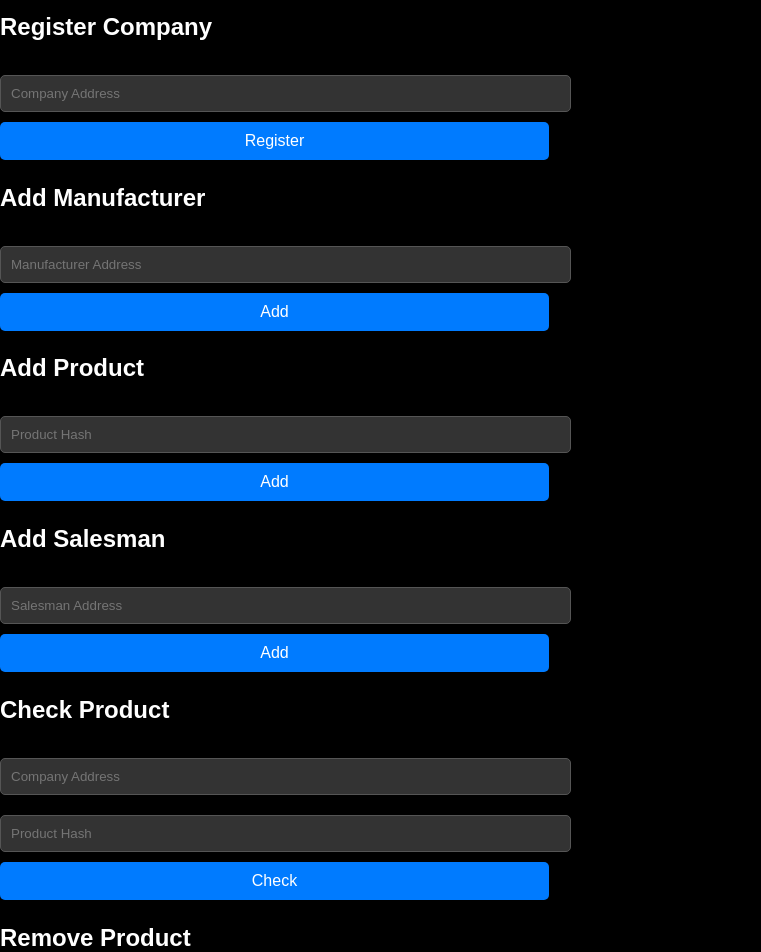
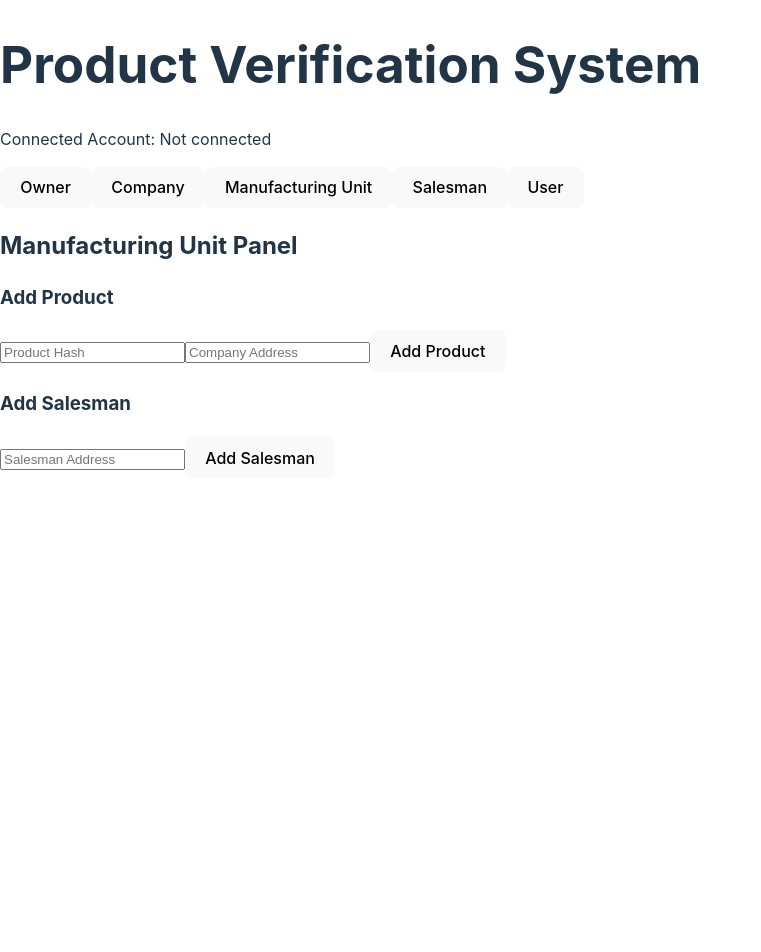
Before and after one commit to Dinesh1305/Product-Verification, a React (Vite) app in the folder vite-project/: page /manufacturing in a window 1280 px wide. Shown: the part 160-1112 px from the top of the page, without its empty margins (0-761 px from the left). After the commit the page ends 800 px from the top, so only its background shows below. Built offline with nearby package versions, Linux system fonts and the light colour scheme.

Commit message:
frontend is fixed

```diff
--- a/vite-project/package.json
+++ b/vite-project/package.json
@@ -12,6 +12,7 @@
   "dependencies": {
     "react": "^19.0.0",
     "react-dom": "^19.0.0",
+    "react-router-dom": "^7.1.5",
     "web3": "^4.16.0"
   },
   "devDependencies": {
--- a/vite-project/src/App.jsx
+++ b/vite-project/src/App.jsx
@@ -1,148 +1,63 @@
 import React, { useState, useEffect } from "react";
+import { BrowserRouter as Router, Route, Routes, Link } from "react-router-dom";
 import Web3 from "web3";
-import './App.css';
+import Owner from "./components/Owner";
+import Company from "./components/Company";
+import ManufacturingUnit from "./components/ManufacturingUnit";
+import Salesman from "./components/Salesman";
+import User from "./components/User";
 import abi from "./Json/Products.json";
 
 const contractABI = abi.abi;
 const contractAddress = "0x5424D9e81e0Ad39fb00Fe43d650eE7995D49cE07";
 
-const ProductsDApp = () => {
+const App = () => {
   const [web3, setWeb3] = useState(null);
   const [contract, setContract] = useState(null);
   const [account, setAccount] = useState("Not connected");
-  const [companyAddress, setCompanyAddress] = useState("");
-  const [manufacturerAddress, setManufacturerAddress] = useState("");
-  const [salesmanAddress, setSalesmanAddress] = useState("");
-  const [productHash, setProductHash] = useState("");
-  const [checkCompany, setCheckCompany] = useState("");
-  const [checkProductHash, setCheckProductHash] = useState("");
-  const [productExists, setProductExists] = useState(null);
-  const [removeCompany, setRemoveCompany] = useState("");
-  const [removeProductHash, setRemoveProductHash] = useState("");
 
   useEffect(() => {
-    const init = async () => {
+    const initWeb3 = async () => {
       if (window.ethereum) {
         const web3Instance = new Web3(window.ethereum);
         await window.ethereum.request({ method: "eth_requestAccounts" });
         const accounts = await web3Instance.eth.getAccounts();
-        const contractInstance = new web3Instance.eth.Contract(
-          contractABI,
-          contractAddress
-        );
+        const contractInstance = new web3Instance.eth.Contract(contractABI, contractAddress);
+
         setWeb3(web3Instance);
         setContract(contractInstance);
         setAccount(accounts[0]);
       } else {
-        alert("Please install MetaMask");
+        alert("Please install MetaMask to use this application.");
       }
     };
-    init();
+    initWeb3();
   }, []);
 
-  const registerCompany = async () => {
-    if (contract) {
-      await contract.methods.registerCompany(companyAddress).send({ from: account });
-      alert("Company registered successfully");
-    }
-  };
+  return (
+    <Router>
+      <div className="container">
+        <h1>Product Verification System</h1>
+        <p>Connected Account: {account}</p>
 
-  const addManufacturer = async () => {
-    if (contract) {
-      await contract.methods.addManufacturer(manufacturerAddress).send({ from: account });
-      alert("Manufacturer added successfully");
-    }
-  };
+        <div className="button-container">
+          <Link to="/owner"><button>Owner</button></Link>
+          <Link to="/company"><button>Company</button></Link>
+          <Link to="/manufacturing"><button>Manufacturing Unit</button></Link>
+          <Link to="/salesman"><button>Salesman</button></Link>
+          <Link to="/user"><button>User</button></Link>
+        </div>
 
-  const addProduct = async () => {
-    if (contract) {
-      await contract.methods.addProduct(productHash, companyAddress).send({ from: account });
-      alert("Product added successfully");
-    }
-  };
-
-  const addSalesman = async () => {
-    if (contract) {
-      await contract.methods.addSalesman(salesmanAddress).send({ from: account });
-      alert("Salesman added successfully");
-    }
-  };
-
-  const checkProduct = async () => {
-    try {
-      if (!contract) {
-        alert("Contract not initialized");
-        return;
-      }
-      console.log("Checking Product for:", checkCompany, checkProductHash);
-      const exists = await contract.methods.checkProduct(checkCompany, checkProductHash).call();
-      setProductExists(exists);
-      console.log("Product Exists:", exists);
-    } catch (error) {
-      console.error("Error checking product:", error);
-      alert("Error checking product. See console.");
-    }
-  };
-
-  const removeProduct = async () => {
-    try {
-      if (!contract) {
-        alert("Contract not initialized");
-        return;
-      }
-      await contract.methods.removeProduct(removeCompany, removeProductHash).send({ from: account });
-      alert("Product removed successfully");
-    } catch (error) {
-      console.error("Error removing product:", error);
-      alert("Error removing product. See console.");
-    }
-  };
-
-  return (
-    <div className="p-4">
-      <h1 className="text-xl font-bold">Products Management</h1>
-      <p>Connected Account: {account}</p>
-
-      <div className="mt-4">
-        <h2 className="text-lg font-bold">Register Company</h2>
-        <input type="text" placeholder="Company Address" onChange={(e) => setCompanyAddress(e.target.value)} />
-        <button onClick={registerCompany}>Register</button>
+        <Routes>
+          <Route path="/owner" element={<Owner contract={contract} account={account} />} />
+          <Route path="/company" element={<Company contract={contract} account={account} />} />
+          <Route path="/manufacturing" element={<ManufacturingUnit contract={contract} account={account} />} />
+          <Route path="/salesman" element={<Salesman contract={contract} account={account} />} />
+          <Route path="/user" element={<User contract={contract} />} />
+        </Routes>
       </div>
-
-      <div className="mt-4">
-        <h2 className="text-lg font-bold">Add Manufacturer</h2>
-        <input type="text" placeholder="Manufacturer Address" onChange={(e) => setManufacturerAddress(e.target.value)} />
-        <button onClick={addManufacturer}>Add</button>
-      </div>
-
-      <div className="mt-4">
-        <h2 className="text-lg font-bold">Add Product</h2>
-        <input type="text" placeholder="Product Hash" onChange={(e) => setProductHash(e.target.value)} />
-        <button onClick={addProduct}>Add</button>
-      </div>
-
-      <div className="mt-4">
-        <h2 className="text-lg font-bold">Add Salesman</h2>
-        <input type="text" placeholder="Salesman Address" onChange={(e) => setSalesmanAddress(e.target.value)} />
-        <button onClick={addSalesman}>Add</button>
-      </div>
-
-      <div className="mt-4">
-        <h2 className="text-lg font-bold">Check Product</h2>
-        <input type="text" placeholder="Company Address" onChange={(e) => setCheckCompany(e.target.value)} />
-        <input type="text" placeholder="Product Hash" onChange={(e) => setCheckProductHash(e.target.value)} />
-        <button onClick={checkProduct}>Check</button>
-        {productExists !== null && <p>Product Exists: {productExists ? "Yes" : "No"}</p>}
-      </div>
-
-      <div className="mt-4">
-        <h2 className="text-lg font-bold">Remove Product</h2>
-        <input type="text" placeholder="Company Address" onChange={(e) => setRemoveCompany(e.target.value)} />
-        <input type="text" placeholder="Product Hash" onChange={(e) => setRemoveProductHash(e.target.value)} />
-        <button onClick={removeProduct}>Remove</button>
-      </div>
-    </div>
+    </Router>
   );
 };
 
-export default ProductsDApp;
+export default App;
--- /dev/null
+++ b/vite-project/src/components/Company.jsx
@@ -0,0 +1,48 @@
+import React, { useState } from "react";
+
+const Company = ({ contract, account }) => {
+  const [manufacturerAddress, setManufacturerAddress] = useState("");
+  const [salesmanAddress, setSalesmanAddress] = useState("");
+
+  const addManufacturer = async () => {
+    if (contract) {
+      await contract.methods.addManufacturer(manufacturerAddress).send({ from: account });
+      alert("Manufacturer added successfully!");
+    }
+  };
+
+  const addSalesman = async () => {
+    if (contract) {
+      await contract.methods.addSalesman(salesmanAddress).send({ from: account });
+      alert("Salesman added successfully!");
+    }
+  };
+
+  return (
+    <div className="p-4">
+      <h2 className="text-lg font-bold">Company Panel</h2>
+
+      <div>
+        <h3>Add Manufacturer</h3>
+        <input
+          type="text"
+          placeholder="Manufacturer Address"
+          onChange={(e) => setManufacturerAddress(e.target.value)}
+        />
+        <button onClick={addManufacturer}>Add Manufacturer</button>
+      </div>
+
+      <div>
+        <h3>Add Salesman</h3>
+        <input
+          type="text"
+          placeholder="Salesman Address"
+          onChange={(e) => setSalesmanAddress(e.target.value)}
+        />
+        <button onClick={addSalesman}>Add Salesman</button>
+      </div>
+    </div>
+  );
+};
+
+export default Company;
--- /dev/null
+++ b/vite-project/src/components/ManufacturingUnit.jsx
@@ -0,0 +1,54 @@
+import React, { useState } from "react";
+
+const ManufacturingUnit = ({ contract, account }) => {
+  const [productHash, setProductHash] = useState("");
+  const [companyAddress, setCompanyAddress] = useState("");
+  const [salesmanAddress, setSalesmanAddress] = useState("");
+
+  const addProduct = async () => {
+    if (contract) {
+      await contract.methods.addProduct(productHash, companyAddress).send({ from: account });
+      alert("Product added successfully!");
+    }
+  };
+
+  const addSalesman = async () => {
+    if (contract) {
+      await contract.methods.addSalesman(salesmanAddress).send({ from: account });
+      alert("Salesman added successfully!");
+    }
+  };
+
+  return (
+    <div className="p-4">
+      <h2 className="text-lg font-bold">Manufacturing Unit Panel</h2>
+
+      <div>
+        <h3>Add Product</h3>
+        <input
+          type="text"
+          placeholder="Product Hash"
+          onChange={(e) => setProductHash(e.target.value)}
+        />
+        <input
+          type="text"
+          placeholder="Company Address"
+          onChange={(e) => setCompanyAddress(e.target.value)}
+        />
+        <button onClick={addProduct}>Add Product</button>
+      </div>
+
+      <div>
+        <h3>Add Salesman</h3>
+        <input
+          type="text"
+          placeholder="Salesman Address"
+          onChange={(e) => setSalesmanAddress(e.target.value)}
+        />
+        <button onClick={addSalesman}>Add Salesman</button>
+      </div>
+    </div>
+  );
+};
+
+export default ManufacturingUnit;
--- /dev/null
+++ b/vite-project/src/components/Owner.jsx
@@ -0,0 +1,26 @@
+import React, { useState } from "react";
+
+const Owner = ({ contract, account }) => {
+  const [companyHash, setCompanyHash] = useState("");
+
+  const registerCompany = async () => {
+    if (contract) {
+      await contract.methods.registerCompany(companyHash).send({ from: account });
+      alert("Company registered successfully!");
+    }
+  };
+
+  return (
+    <div className="p-4">
+      <h2 className="text-lg font-bold">Owner Panel - Register Company</h2>
+      <input
+        type="text"
+        placeholder="Company Hash"
+        onChange={(e) => setCompanyHash(e.target.value)}
+      />
+      <button onClick={registerCompany}>Register Company</button>
+    </div>
+  );
+};
+
+export default Owner;
--- /dev/null
+++ b/vite-project/src/components/Salesman.jsx
@@ -0,0 +1,36 @@
+import React, { useState } from "react";
+
+const Salesman = ({ contract, account }) => {
+  const [removeCompany, setRemoveCompany] = useState("");
+  const [removeProductHash, setRemoveProductHash] = useState("");
+
+  const removeProduct = async () => {
+    if (contract) {
+      await contract.methods.removeProduct(removeCompany, removeProductHash).send({ from: account });
+      alert("Product removed successfully!");
+    }
+  };
+
+  return (
+    <div className="p-4">
+      <h2 className="text-lg font-bold">Salesman Panel</h2>
+
+      <div>
+        <h3>Remove Product</h3>
+        <input
+          type="text"
+          placeholder="Company Address"
+          onChange={(e) => setRemoveCompany(e.target.value)}
+        />
+        <input
+          type="text"
+          placeholder="Product Hash"
+          onChange={(e) => setRemoveProductHash(e.target.value)}
+        />
+        <button onClick={removeProduct}>Remove Product</button>
+      </div>
+    </div>
+  );
+};
+
+export default Salesman;
--- /dev/null
+++ b/vite-project/src/components/User.jsx
@@ -0,0 +1,45 @@
+import React, { useState } from "react";
+
+const User = ({ contract }) => {
+  const [checkCompany, setCheckCompany] = useState("");
+  const [checkProductHash, setCheckProductHash] = useState("");
+  const [productExists, setProductExists] = useState(null);
+
+  const checkProduct = async () => {
+    try {
+      if (!contract) {
+        alert("Contract not initialized");
+        return;
+      }
+      const exists = await contract.methods.checkProduct(checkCompany, checkProductHash).call();
+      setProductExists(exists);
+    } catch (error) {
+      console.error("Error checking product:", error);
+      alert("Error checking product. See console.");
+    }
+  };
+
+  return (
+    <div className="p-4">
+      <h2 className="text-lg font-bold">User Panel</h2>
+
+      <div>
+        <h3>Check Product</h3>
+        <input
+          type="text"
+          placeholder="Company Address"
+          onChange={(e) => setCheckCompany(e.target.value)}
+        />
+        <input
+          type="text"
+          placeholder="Product Hash"
+          onChange={(e) => setCheckProductHash(e.target.value)}
+        />
+        <button onClick={checkProduct}>Check Product</button>
+        {productExists !== null && <p>Product Exists: {productExists ? "Yes" : "No"}</p>}
+      </div>
+    </div>
+  );
+};
+
+export default User;
```
Also changed, not shown: 1 other file (tests, documents, lock files or other folders).
